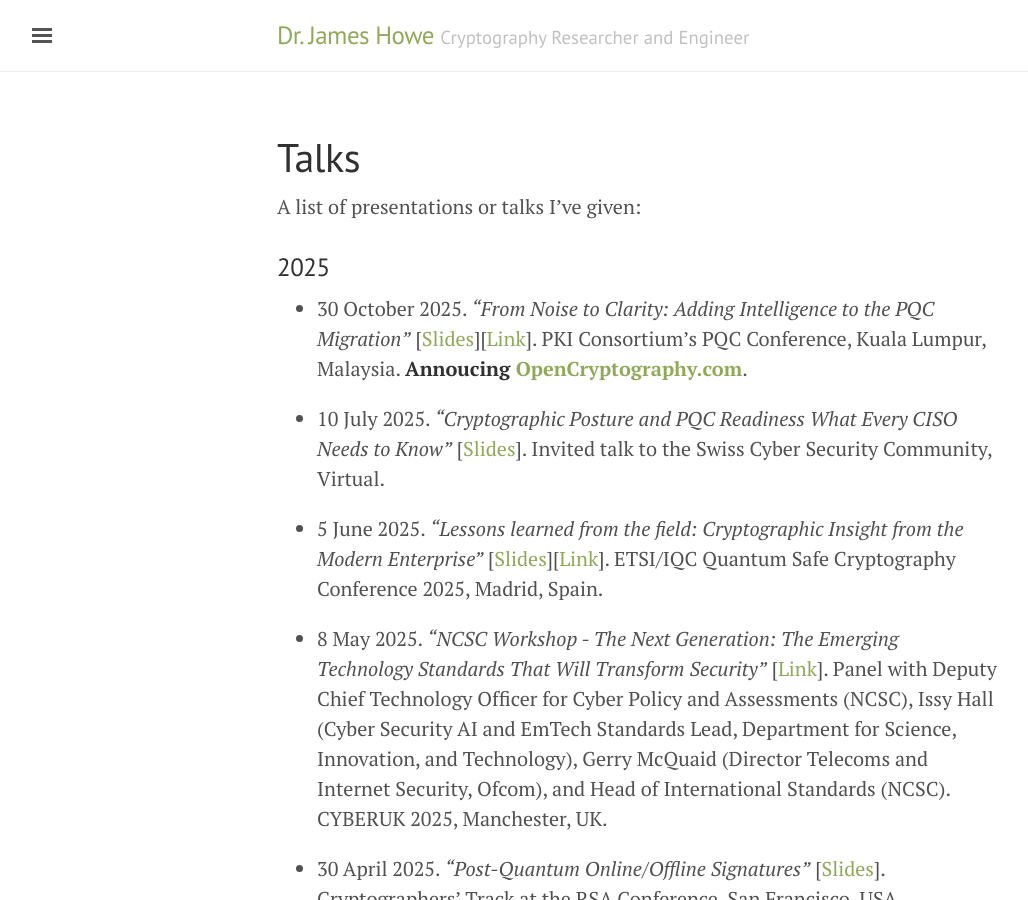
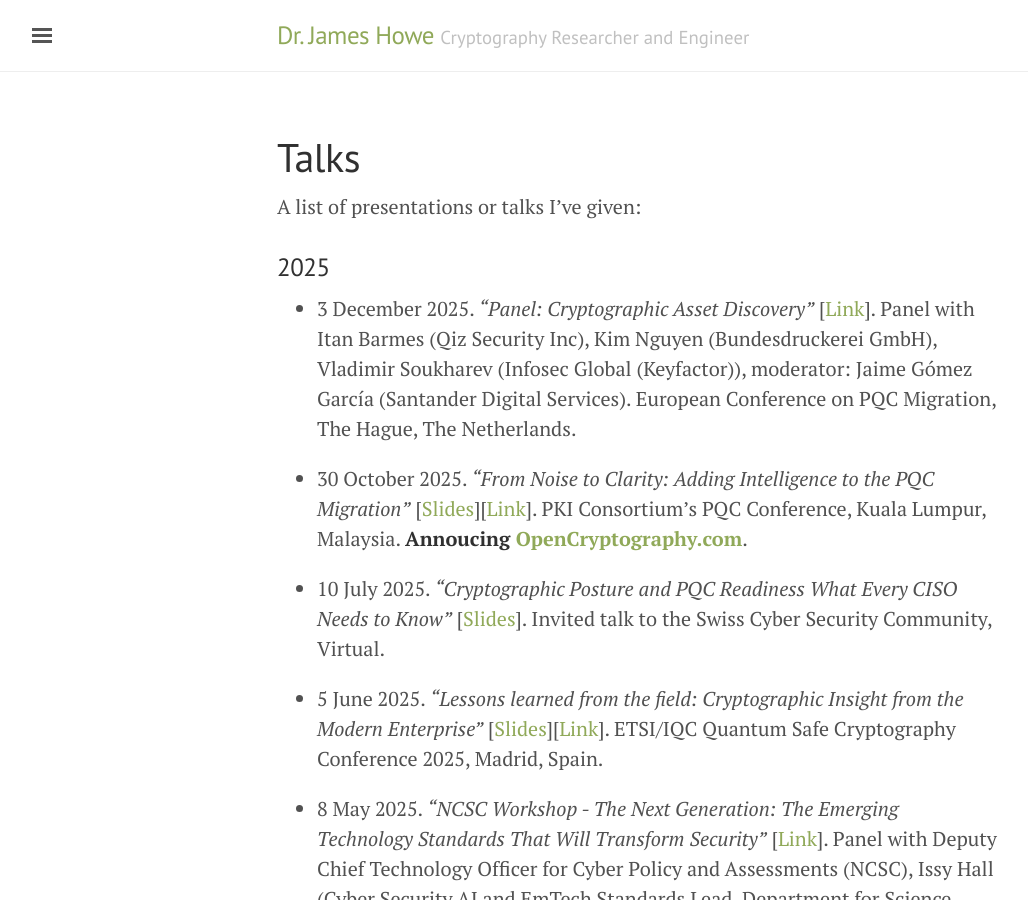
Before and after one commit to jameshoweee/jameshoweee.github.io, a Jekyll site: the page built from talks.md, in a window 1280 px wide and 900 px high. Shown: the whole window, without its empty margins (3-1031 px from the left). Built offline with Jekyll 4.4.1, drawn with Linux system fonts in a browser that asks for light colours.

Commit message:
Update talks.md

```diff
--- a/talks.md
+++ b/talks.md
@@ -7,6 +7,8 @@ permalink: /talks/
 A list of presentations or talks I've given:
 
 ### 2025
+* 3 December 2025. *"Panel: Cryptographic Asset Discovery"* [[Link](https://pqc-conference.eu/talks/)]. Panel with Itan Barmes (Qiz Security Inc), Kim Nguyen (Bundesdruckerei GmbH), Vladimir Soukharev (Infosec Global (Keyfactor)), moderator: Jaime Gómez García (Santander Digital Services). European Conference on PQC Migration, The Hague, The Netherlands.
+
 * 30 October 2025. *"From Noise to Clarity: Adding Intelligence to the PQC Migration"* [[Slides](files/JamesHowe-PKIC-PQC-2025.pdf)][[Link](https://pkic.org/events/2025/pqc-conference-kuala-lumpur-my/#nav-thursday)]. PKI Consortium's PQC Conference, Kuala Lumpur, Malaysia. **Annoucing [OpenCryptography.com](https://opencryptography.com/)**.
 
 * 10 July 2025. *"Cryptographic Posture and PQC Readiness What Every CISO Needs to Know"* [[Slides](files/Swiss-Cyber-Security-Community.pdf)]. Invited talk to the Swiss Cyber Security Community, Virtual.
```
